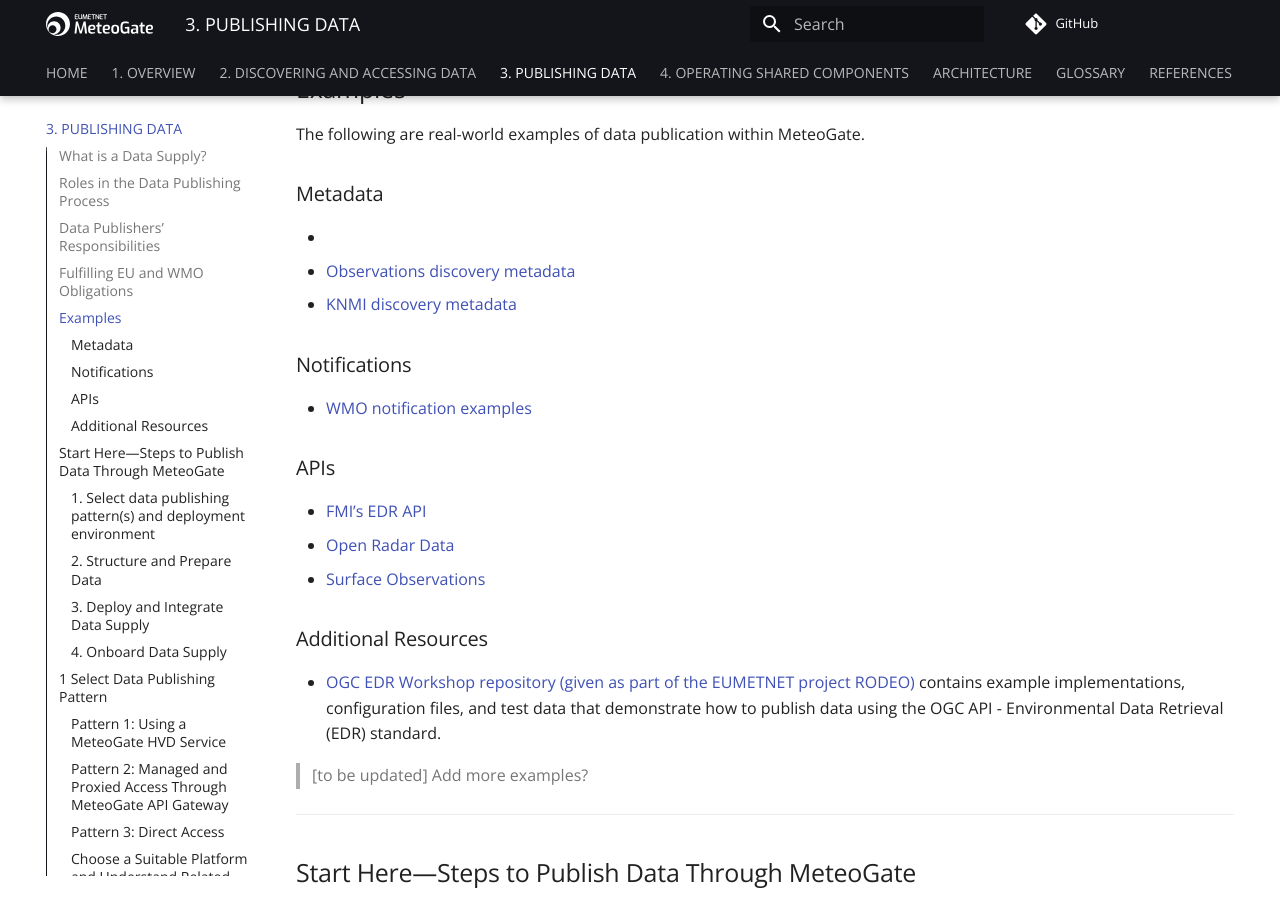
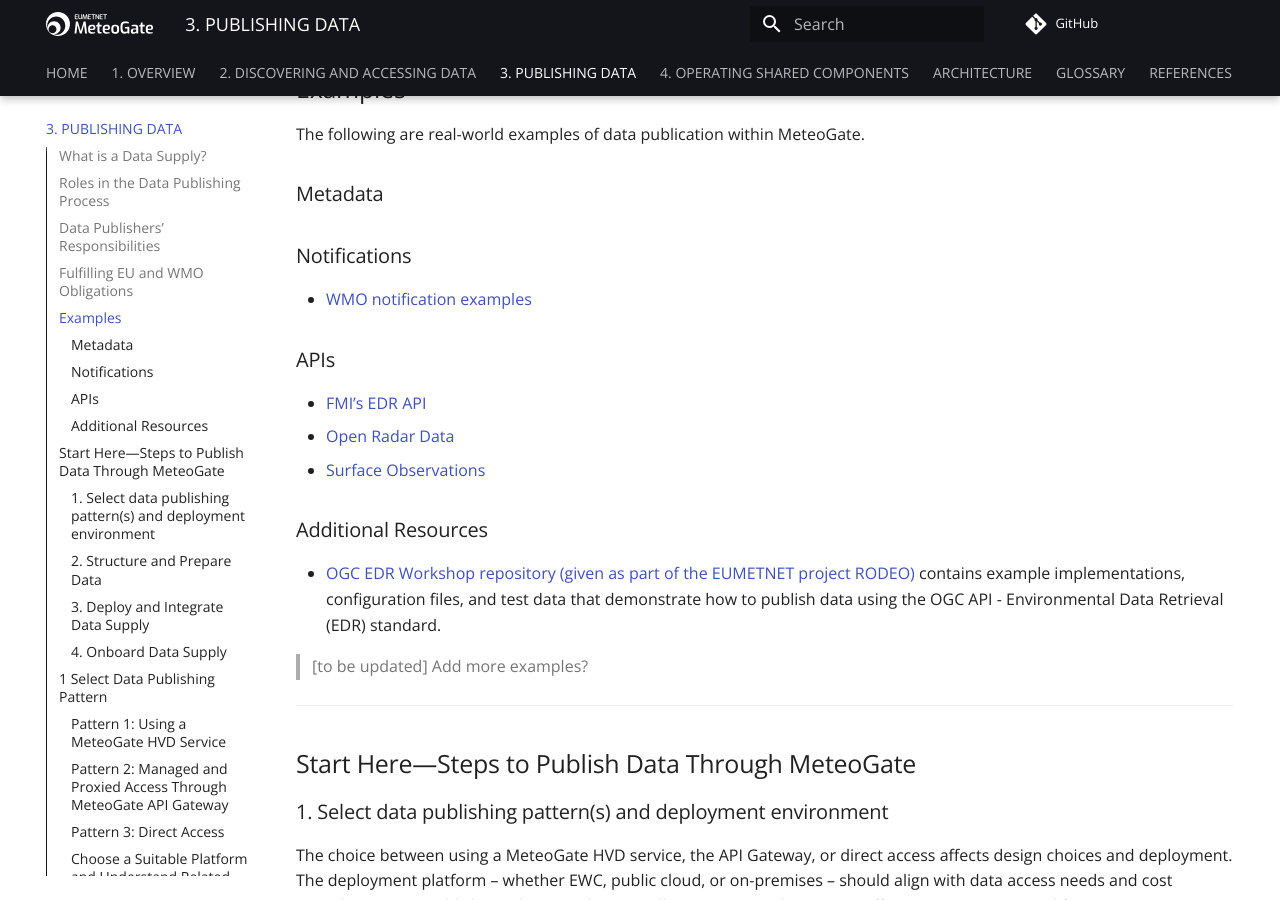
Before and after one commit to EUMETNET/meteogate-documentation, an MkDocs documentation site: the page built from docs/3-publishing-data.md, in a window 1280 px wide and 900 px high, scrolled down 2238 px. Built offline with MkDocs 1.6.1 and Material for MkDocs 9.7.7, drawn with Linux system fonts in a browser that asks for light colours; comment, search, counter and statistics services are not loaded.

Commit message:
Update 3-publishing-data.md

```diff
--- a/docs/3-publishing-data.md
+++ b/docs/3-publishing-data.md
@@ -82,9 +82,7 @@ The following are real-world examples of data publication within MeteoGate.
 
 ### Metadata
 
-  - _<to be updated>_
-  - [Observations discovery metadata](https://observations.meteogate.eu/)
-  - [KNMI discovery metadata](https://tlnt19059.sharepoint.com/sites/FEMDI/_layouts/15/download.aspx?UniqueId=6a0407399d65402b8d18c2ef82ac1c06&e=UFaGwI)
+_<to be updated>_
 
 ### Notifications
 
```
